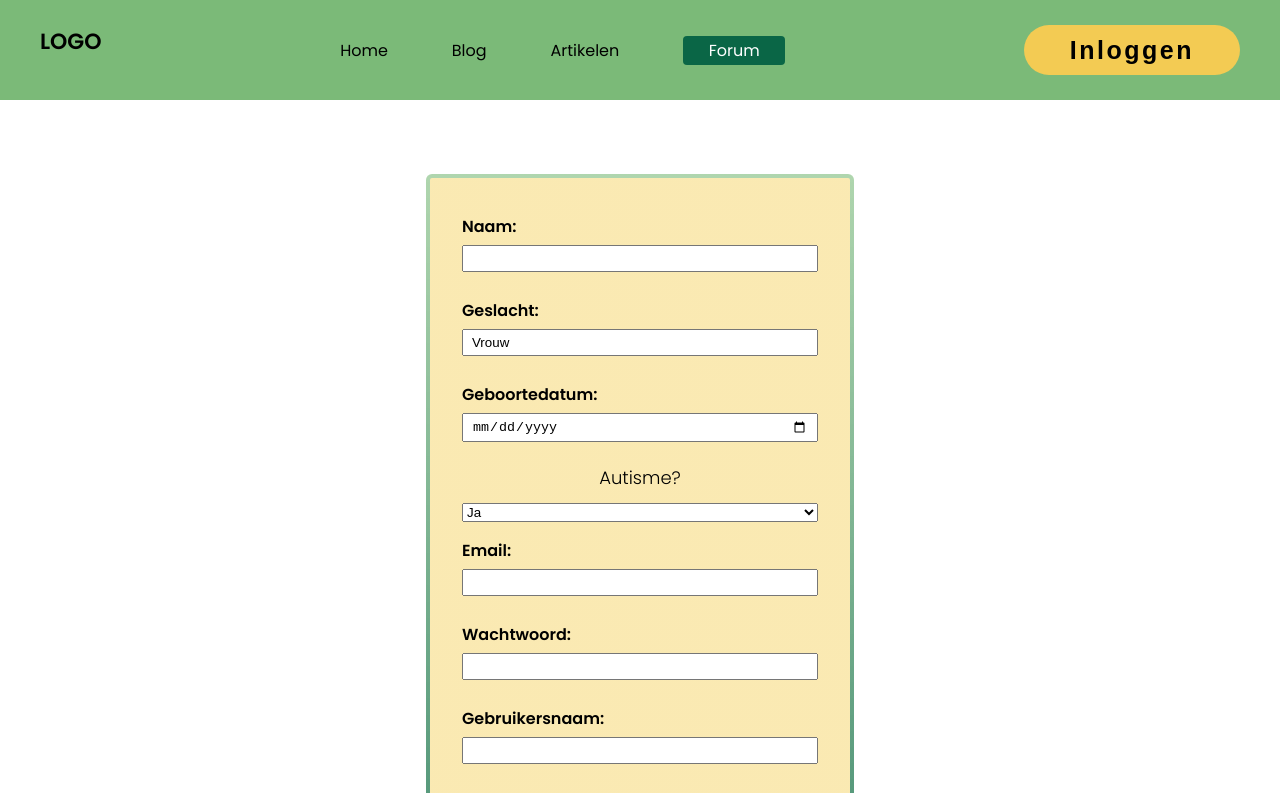
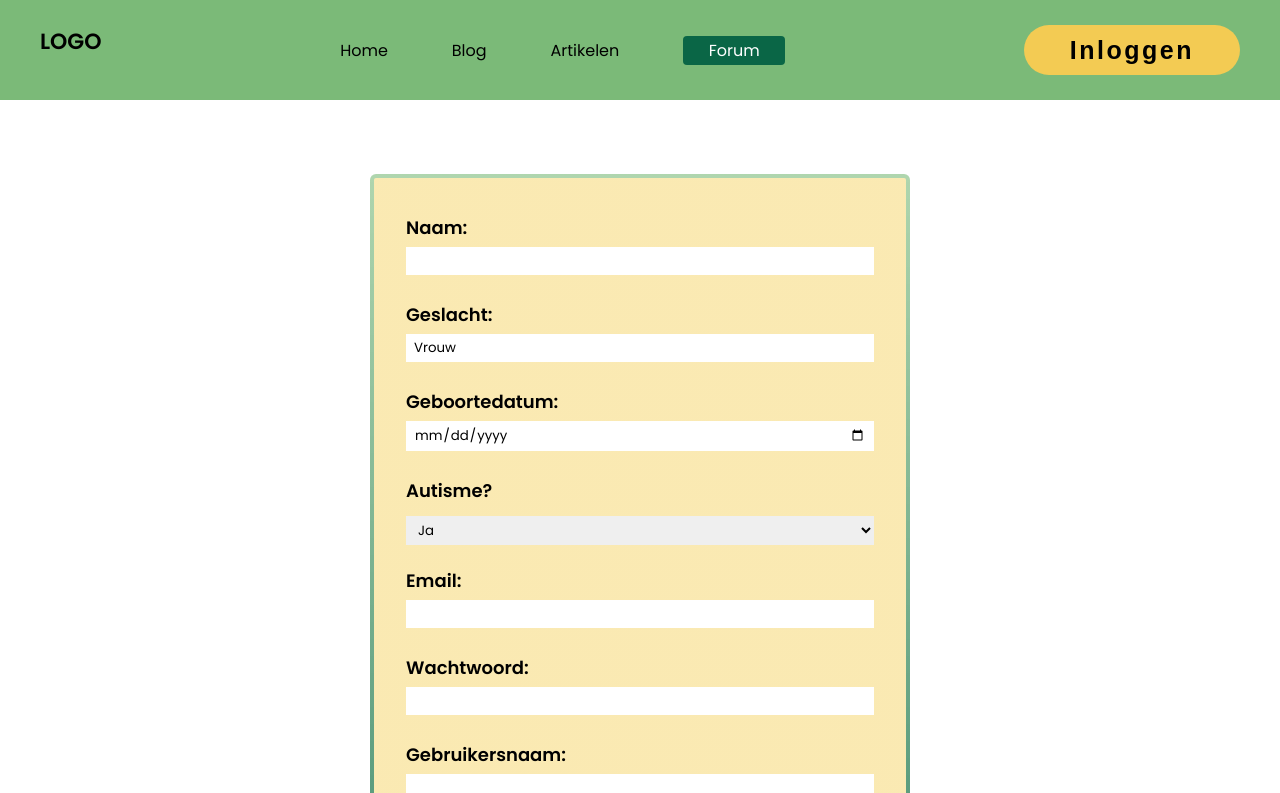
Before and after one commit to TamaraDeBeer/Frontend-AutiWomen, a React (Vite) app: page /register in a window 1280 px wide. Shown: the top 793 px of the page. Built offline with nearby package versions, Linux system fonts and the light colour scheme; the HTML template or start-up script is replaced by a standard one.

Commit message:
register pagina compleet inclusief styling

```diff
--- a/src/components/inputField/InputField.module.css
+++ b/src/components/inputField/InputField.module.css
@@ -1,10 +1,14 @@
 .label-field {
     margin: 4px 0;
     font-weight: bold;
+    font-size: 1.125rem;
 }
 
 .input-field {
   width: 100%;
   padding: 4px 8px;
   margin: 6px 0;
+  border: none;
+  font-family: 'Poppins', sans-serif;
+  color: var(--primary-text-color);
 }
--- a/src/pages/accountLogin/AccountLogin.module.css
+++ b/src/pages/accountLogin/AccountLogin.module.css
@@ -28,4 +28,5 @@
     linear-gradient(180deg, rgba(122, 186, 120, 0.60) 0%, rgba(10, 104, 71, 0.80) 100%) border-box;
     border-radius: 6px;
     border: 4px solid transparent;
+    width: 45%;
 }
--- a/src/pages/accountRegister/AccountRegister.jsx
+++ b/src/pages/accountRegister/AccountRegister.jsx
@@ -74,7 +74,7 @@ function AccountRegister() {
                         errors={errors}
                     />
 
-                    <p>Autisme?</p>
+                    <p className={styles['section-register__autism']}>Autisme?</p>
                     <select {...register("Autisme", { required: true })}>
                         <option value="Ja">Ja</option>
                         <option value="Nee">Nee</option>
--- a/src/pages/accountRegister/AccountRegister.module.css
+++ b/src/pages/accountRegister/AccountRegister.module.css
@@ -12,11 +12,11 @@
     justify-content: center;
     margin: 30px 20px 50px 20px;
     gap: 3.12rem;
-    padding-top: 7.75rem;
 }
 
 .section-register__inner-container {
     align-items: center;
+    padding-top: 7.75rem;
 }
 
 .register-form {
@@ -28,4 +28,20 @@
     linear-gradient(180deg, rgba(122, 186, 120, 0.60) 0%, rgba(10, 104, 71, 0.80) 100%) border-box;
     border-radius: 6px;
     border: 4px solid transparent;
+    width: 45%;
 }
+
+.section-register__autism {
+    margin: 4px 0 0 0;
+    font-weight: bold;
+    text-align: left;
+}
+
+select {
+    width: 100%;
+    padding: 4px 8px;
+    margin: 0 0 6px 0;
+    border: none;
+    font-family: 'Poppins', sans-serif;
+    color: var(--primary-text-color);
+}
--- a/src/pages/homePage/Home.module.css
+++ b/src/pages/homePage/Home.module.css
@@ -12,12 +12,12 @@
     justify-content: center;
     margin: 30px 20px 50px 20px;
     gap: 3.12rem;
-    padding-top: 7.75rem;
 }
 
 .section-hero__inner-container {
     flex-direction: row;
     justify-content: center;
+    padding-top: 7.75rem;
 }
 
 .section-hero__inner-container-text {
```
Also changed, not shown: src/App.css (line endings or trailing spaces), src/index.css (line endings or trailing spaces).
